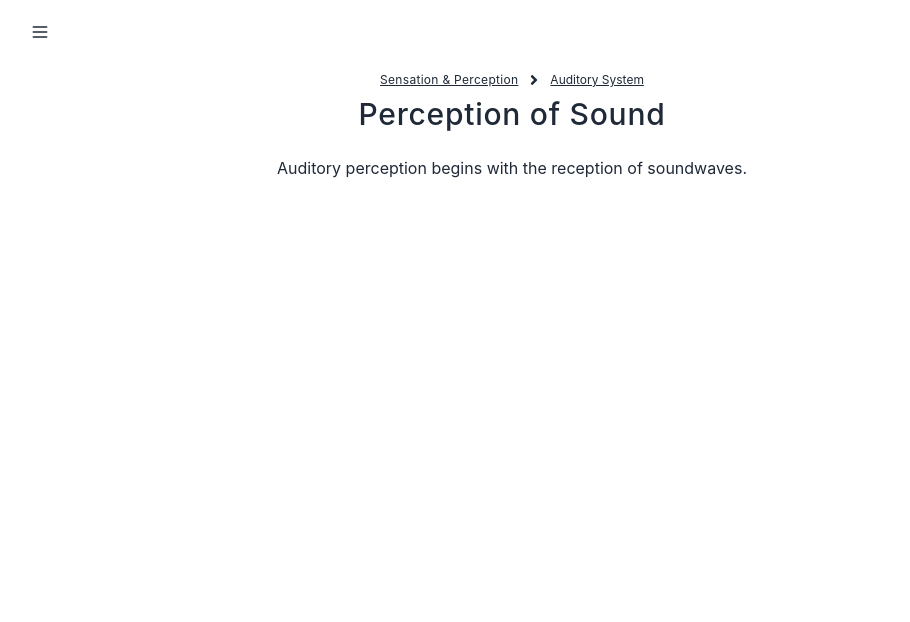
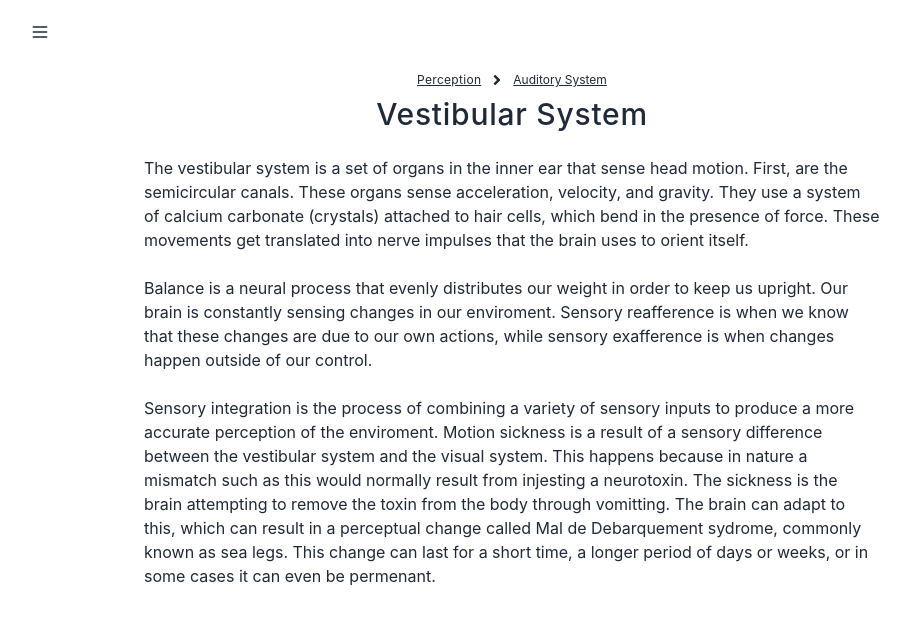
Before and after one commit to worldofchristian/neuronotes, a React (Create React App) app: page / in a window 1280 px wide. Shown: the top 622 px of the page, without its empty margins (128-1038 px from the left). Built offline with nearby package versions, Linux system fonts and the light colour scheme.

Commit message:
vestbular system

```diff
--- a/package.json
+++ b/package.json
@@ -10,7 +10,7 @@
     "react": "^18.2.0",
     "react-dom": "^18.2.0",
     "react-icons": "^4.8.0",
-    "react-scripts": "5.0.1",
+    "react-scripts": "^5.0.1",
     "web-vitals": "^2.1.4"
   },
   "scripts": {
--- a/src/App.js
+++ b/src/App.js
@@ -2,7 +2,7 @@ import React from "react";
 import { useState } from "react";
 import Navbar from "./components/Navbar";
 import NavDropdown from "./components/NavDropdown";
-import Post from "./components/Post";
+import New from "./components/New";
 
 function App() {
 
@@ -19,7 +19,7 @@ function App() {
 
     <div
     className="flex items-center justify-center">
-      <Post />
+      <New />
     </div>
     </>
   );
--- /dev/null
+++ b/src/components/New.js
@@ -0,0 +1,64 @@
+import React from 'react';
+import { FaAngleRight } from 'react-icons/fa';
+
+const New = () => {
+  return (
+    <>
+    <div
+    className='flex max-w-3xl'>
+
+        <div
+        className='flex-col'>
+            <div
+            className='flex items-center text-center justify-center mt-2 gap-2'>
+                <p
+                className='text-xs font-normal text-center underline tracking-wide'
+                >Perception</p>
+
+                <FaAngleRight />
+
+                <h2
+                className='text-xs font-normal underline stracking-wide'
+                >Auditory System</h2>
+            </div>
+
+                <h1
+                className='text-3xl font-medium mt-2 text-center tracking-wide'
+                >Vestibular System</h1>
+
+                <p
+                className='text-base text-left justify-start items-start mt-6 mx-4'
+                >The vestibular system is a set of organs in the inner ear that sense head motion.
+                First, are the semicircular canals. These organs sense acceleration, velocity, and gravity.
+                They use a system of calcium carbonate (crystals) attached to hair cells, which bend in the
+                presence of force. These movements get translated into nerve impulses that the brain uses
+                to orient itself.</p>
+
+                <p
+                className='text-base text-left justify-start items-start mt-6 mx-4'
+                >Balance is a neural process that evenly distributes our weight in order to keep us upright.
+                Our brain is constantly sensing changes in our enviroment. Sensory reafference is when we know
+                that these changes are due to our own actions, while sensory exafference is when changes happen
+                outside of our control.</p>
+
+                <p
+                className='text-base text-left justify-start items-start mt-6 mx-4'
+                >Sensory integration is the process of combining a variety of sensory inputs to produce a more
+                accurate perception of the enviroment. Motion sickness is a result of a sensory difference between
+                the vestibular system and the visual system. This happens because in nature a mismatch such as this
+                would normally result from injesting a neurotoxin. The sickness is the brain attempting to
+                remove the toxin from the body through vomitting. The brain can adapt to this, which can result in a
+                perceptual change called Mal de Debarquement sydrome, commonly known as sea legs. This change can last
+                for a short time, a longer period of days or weeks, or in some cases it can even be permenant.</p>
+
+                <p
+                className='text-base text-left justify-start items-start mt-6 mx-4'
+                ></p>
+        </div>
+
+    </div>
+    </>
+  )
+}
+
+export default New
```
Also changed, not shown: 1 other file (tests, documents, lock files or other folders).
